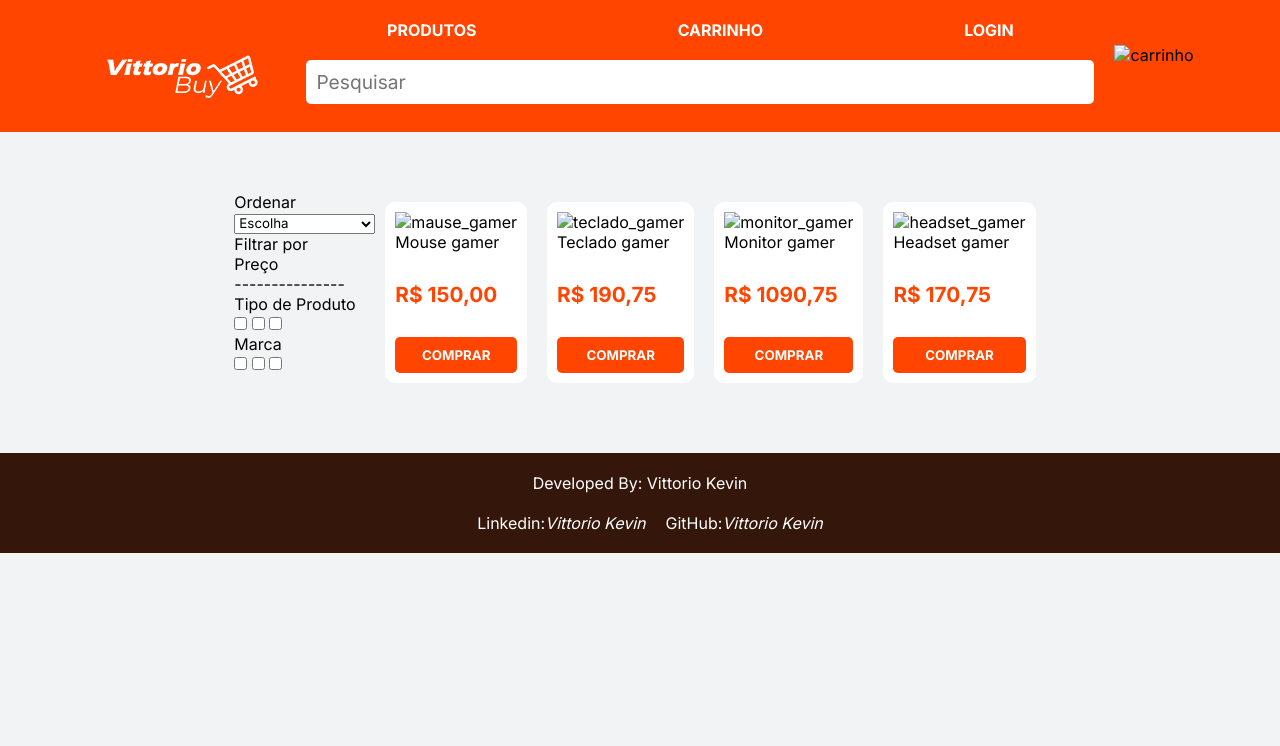
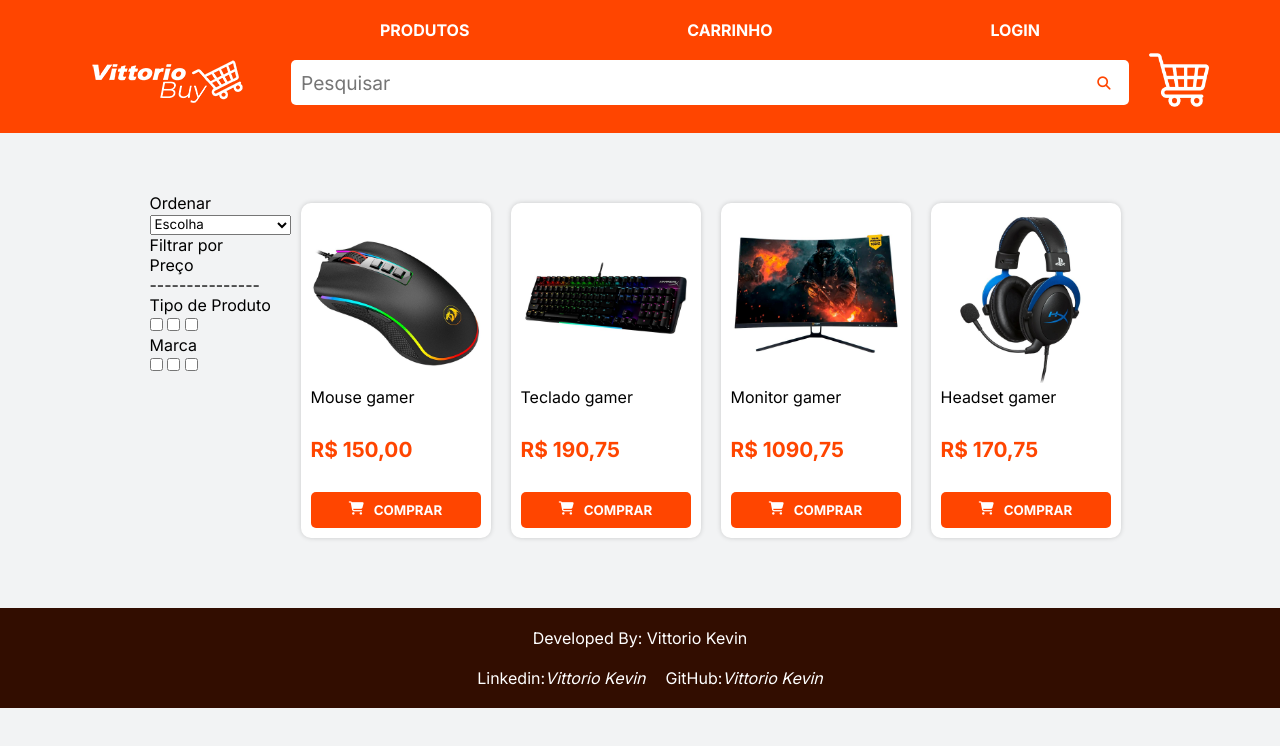
Before and after one commit to Vittoriosrn/e-comerce-vittorioBuy, a plain HTML site: page index.html in a window 1280 px wide. Drawn offline with Linux system fonts and the light colour scheme.

Commit message:
atualização na estrutura e no estilo

```diff
--- a/index.html
+++ b/index.html
@@ -4,23 +4,29 @@
     <meta charset="UTF-8">
     <meta name="viewport" content="width=device-width, initial-scale=1.0">
     <link rel="stylesheet" href="style.css">
+    <link rel="stylesheet" href="https://cdnjs.cloudflare.com/ajax/libs/font-awesome/6.4.0/css/all.min.css" integrity="sha512-iecdLmaskl7CVkqkXNQ/ZH/XLlvWZOJyj7Yy7tcenmpD1ypASozpmT/E0iPtmFIB46ZmdtAc9eNBvH0H/ZpiBw==" crossorigin="anonymous" referrerpolicy="no-referrer" />
     <title>Vittorio Buy</title>
 </head>
 <body>
     <header>
         <div>
-            <img src="img/logo_vittorio_buy.png" alt="logo">
+            <a href=""><img src="img/logo_vittorio_buy.png" alt="logo"></a>
         </div>
         <section>
             <nav>
-                <p>PRODUTOS</p>
-                <p>CARRINHO</p>
-                <p>LOGIN</p>
+                <a href=""><p>PRODUTOS</p></a>
+                <a href=""><p>CARRINHO</p></a>
+                <a href=""><p>LOGIN</p></a>
             </nav>
-            <input id="input_search" type="text" placeholder="Pesquisar">
+            <div>
+                <input id="input_search" type="text" placeholder="Pesquisar">
+                <button id="search_button">
+                    <i class="fa-solid fa-magnifying-glass"></i>
+                </button>
+            </div>
         </section>
         <div>
-            <img src="" alt="carrinho">
+            <a href=""><img id="carrinho_img" src="img/carrinho-de-compras.png" alt="carrinho"></a>
         </div>
     </header>
     <section id="main">
@@ -52,28 +58,40 @@
         </section>
         <section id="lista_produtos">
             <div class="produto">
-                <img src="" alt="mause_gamer">
+                <img src="img/mouse_gamer.jpg" alt="mause_gamer">
                 <p class="name_produto">Mouse gamer</p>
                 <p class="preco_produto">R$ 150,00</p>
-                <input class="adicionar_carrinho" type="button" value="COMPRAR">
+                <button class="adicionar_carrinho">
+                    <i class="fa-solid fa-cart-shopping" style="color: #ffffff;"></i>
+                    <p>COMPRAR</p>
+                </button>
             </div>
             <div class="produto">
-                <img src="" alt="teclado_gamer">
+                <img src="img/teclado_gamer.jpg" alt="teclado_gamer">
                 <p class="name_produto">Teclado gamer</p>
                 <p class="preco_produto">R$ 190,75</p>
-                <input class="adicionar_carrinho" type="button" value="COMPRAR">
+                <button class="adicionar_carrinho">
+                    <i class="fa-solid fa-cart-shopping" style="color: #ffffff;"></i>
+                    <p>COMPRAR</p>
+                </button>
             </div>
             <div class="produto">
-                <img src="" alt="monitor_gamer">
+                <img src="img/monitor_gamer.jpg" alt="monitor_gamer">
                 <p class="name_produto">Monitor gamer</p>
                 <p class="preco_produto">R$ 1090,75</p>
-                <input class="adicionar_carrinho" type="button" value="COMPRAR">
+                <button class="adicionar_carrinho">
+                    <i class="fa-solid fa-cart-shopping" style="color: #ffffff;"></i>
+                    <p>COMPRAR</p>
+                </button>
             </div>
             <div class="produto">
-                <img src="" alt="headset_gamer">
+                <img src="img/headset_gamer.jpg" alt="headset_gamer">
                 <p class="name_produto">Headset gamer</p>
                 <p class="preco_produto">R$ 170,75</p>
-                <input class="adicionar_carrinho" type="button" value="COMPRAR">
+                <button class="adicionar_carrinho">
+                    <i class="fa-solid fa-cart-shopping" style="color: #ffffff;"></i>
+                    <p>COMPRAR</p>
+                </button>
             </div>
         </section>
     </section>
--- a/style.css
+++ b/style.css
@@ -30,18 +30,47 @@ header section nav{
     display: flex;
     justify-content: space-around;
 }
-header img{
-    margin-top: 25px;
+header nav a{
+    color: #fff;
+    text-decoration: none;
 }
 
+header section div{
+    display: flex;
+    justify-content: center;
+
+    margin: 20px;
+}
+#search_button{
+    background-color: #fff;
+    color: #ff4500;
+
+    border: 0;
+    border-top-right-radius: 5px;
+    border-bottom-right-radius: 5px;
+    height: 45px;
+    width: 50px;
+}
+#search_button:hover{
+    transition: 0.4s;
+    background-color: #ff4500;
+    color: #fff;
+    box-shadow: 0px 0px 10px #0000003e;
+}
+header img{
+    margin-top: 30px;
+}
+#carrinho_img{
+    width: 60px;
+}
 #input_search{
     width: 40em;
 
     border: 0;
     font-size: 1.2em;
     padding: 10px;
-    margin: 20px;
-    border-radius: 5px;
+    border-top-left-radius: 5px;
+    border-bottom-left-radius: 5px;
 }
 
 /*======================Estilo do corpo do site=====================*/
@@ -57,12 +86,22 @@ header img{
 }
 /*Anuncio do produto */
 .produto{
+    width: 170px;
     background-color: #fff;
+    box-shadow: 0px 0px 5px #0000002b;
 
     margin: 10px;
     border-radius: 10px;
     padding: 10px;
 }
+.produto img{
+    width: 100%;
+}
+.produto:hover{
+    transition: 0.4s;
+    box-shadow: 0px 0px 20px #00000041;
+}
+
 .preco_produto{
     color: #ff4500;
 
@@ -76,10 +115,15 @@ header img{
     font: 1.3em;
     font-weight: bold;
 
+    display: flex;
+    justify-content: center;
     border: 0;
     border-radius: 5px;
     padding: 10px;
     width: 100%;
+}
+.adicionar_carrinho p{
+    margin-left: 10px;
 }
 
 /*=======================Rodapé da página============================*/
@@ -91,7 +135,7 @@ footer{
     flex-direction: column;
     align-items: center;
 
-    background-color: #35160b;
+    background-color: #320d00;
     color: #fff;
 }
 
```
Also changed, not shown: img/carrinho-de-compras.png (added), img/headset_gamer.jpg (added), img/monitor_gamer.jpg (added), img/mouse_gamer.jpg (added), img/teclado_gamer.jpg (added).
